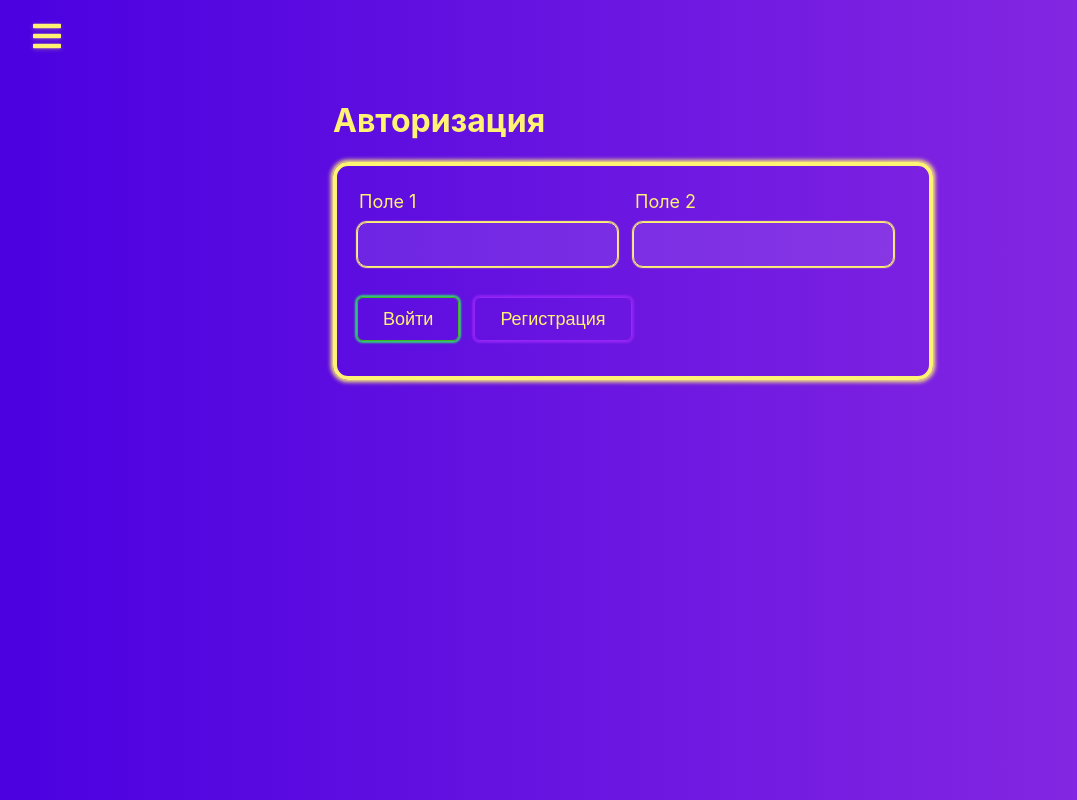
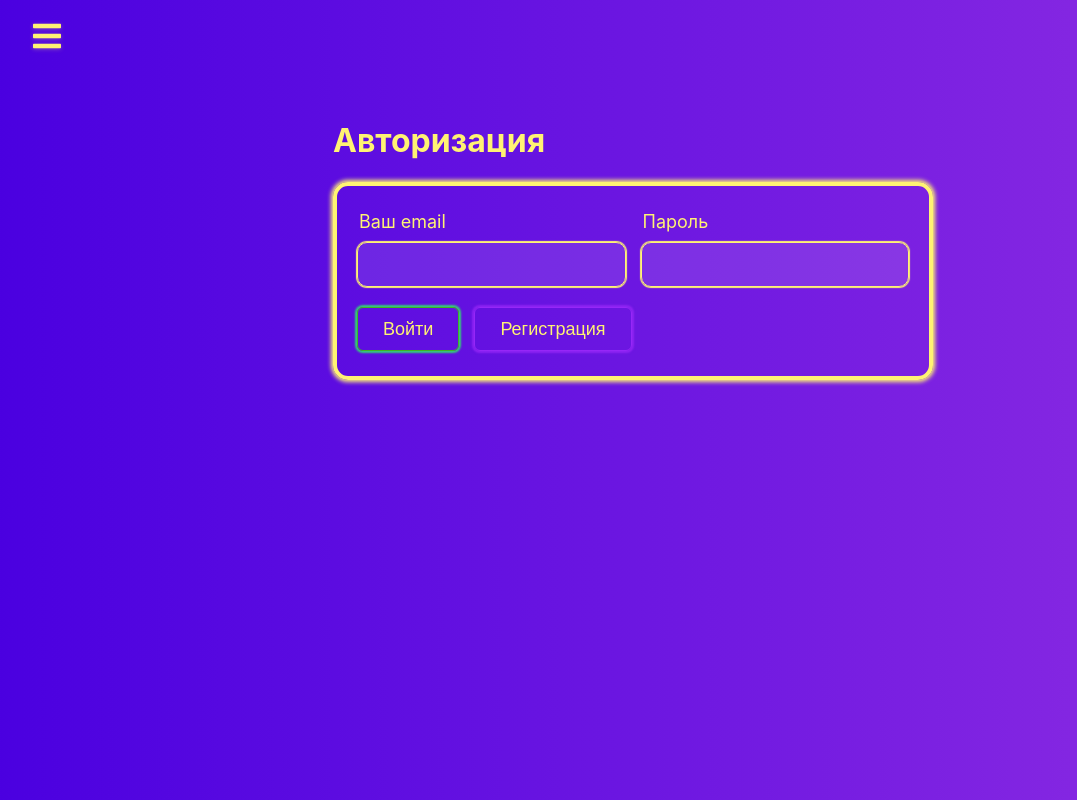
Before and after one commit to top-web-knurl/React-quiz, a React (Create React App) app: page /auth in a window 1280 px wide. Shown: the whole page, without its empty margins (7-1084 px from the left). Built offline with nearby package versions, Linux system fonts and the light colour scheme.

Commit message:
создание кастомного инпута, незначительные фиксы вёрстки, кнопок инпутов

```diff
--- a/src/components/FinishedQuiz/FinishedQuiz.module.css
+++ b/src/components/FinishedQuiz/FinishedQuiz.module.css
@@ -25,7 +25,11 @@
 .FinishedQuiz ul li svg {
     margin-left: 10px;
 }
-
+.FinishedQuiz nav{
+    display: flex;
+    flex-wrap: wrap;
+    gap: 15px;
+}
 .success {
     border-color: rgb(64, 180, 35);
     box-shadow: 0px 0px 2px 2px #2af366d3;
@@ -43,3 +47,9 @@
 .fail svg {
     color: #ce1e1efb;
 }
+
+@media (max-width:600px){
+    .FinishedQuiz button{
+        flex: 100%;
+    }
+}
--- a/src/components/UI/Button/Button.module.css
+++ b/src/components/UI/Button/Button.module.css
@@ -1,8 +1,6 @@
 
 .Button{
     font-size: 18px;
-    margin-right: 15px;
-    margin-bottom: 10px;
     display: inline-block;
     background: transparent;
     line-height: 1;
--- a/src/components/UI/Form/Form.module.css
+++ b/src/components/UI/Form/Form.module.css
@@ -13,14 +13,10 @@
     border: none;
     margin: 0;
     padding: 10px 5px;
-}
-
-.Form fieldset:last-child {
-    border: none;
+    gap: 15px;
 }
 
 .Form fieldset label {
-    padding-right: 15px;
     flex: auto;
 }
 
@@ -30,31 +26,10 @@
     width: 100%;
 }
 
-.Form legend {
-    font-size: 18px;
-    line-height: 1.2;
-    margin: 0 0 10px;
+
+@media (max-width:480px) {
+    .Form button{
+        flex: 100%;
+        width: 100%;
+    }
 }
-
-.Form input {
-    display: inline-block;
-    font-size: 16px;
-    color: #FFF373;
-    background: rgba(255, 255, 255, 0.1);
-    box-shadow: 0px 0px 1px 1px #fff373;
-    border: 1px solid #FFF373;
-    border-radius: 10px;
-    height: 45px;
-    margin: 0 10px 10px 0;
-    padding: 5px 15px;
-}
-
-.Form input:focus {
-    outline: none;
-    border-color: rgba(156, 42, 250, 0.9);
-    box-shadow: 0px 0px 1px 1px rgba(156, 42, 250, 0.7);
-}
-
-.Form input::placeholder {
-    color: #FFF373;
-}
--- /dev/null
+++ b/src/components/UI/Input/Input.jsx
@@ -0,0 +1,30 @@
+import React from "react";
+import classes from './Input.module.css';
+
+
+function isInValid({valid, touched, shouldValidate}) {
+    return !valid && touched && shouldValidate;
+}
+
+const Input = props => {
+    const { value, disabled, type = 'text', legend, onChange, errorMessage} = props;
+    const { Input } = classes;
+
+    return (
+        <label className={`${Input} ${isInValid(props) ? 'invalid' : null}`}>
+            {legend ? <legend>{legend}</legend> : null}
+            <input
+                className={Input}
+                disabled={disabled}
+                type={type}
+                value={value}
+                onChange={onChange}
+            />
+
+            {errorMessage ? <span>{errorMessage}</span> : null}
+        </label>
+    )
+
+}
+
+export default Input;
--- /dev/null
+++ b/src/components/UI/Input/Input.module.css
@@ -0,0 +1,47 @@
+.Input input {
+    display: inline-block;
+    font-size: 16px;
+    color: #FFF373;
+    background: rgba(255, 255, 255, 0.1);
+    box-shadow: 0px 0px 1px 1px #fff373;
+    border: 1px solid #FFF373;
+    border-radius: 10px;
+    height: 45px;
+    margin: 0;
+    padding: 5px 15px;
+}
+
+.Input legend {
+    font-size: 18px;
+    line-height: 1.2;
+    margin: 0 0 10px;
+}
+
+.Input input:disabled {
+    opacity: .7;
+}
+
+.Input input:focus {
+    outline: none;
+    border-color: rgba(156, 42, 250, 0.9);
+    box-shadow: 0px 0px 1px 1px rgba(156, 42, 250, 0.7);
+}
+
+.Input input::placeholder {
+    color: #FFF373;
+}
+.Input span{
+    display: inline-block;
+    line-height: 1.1;
+    font-weight: 600;
+    padding-top: 5px;
+    padding-left: 5px;
+    color: #ff0000;
+}
+.Input.invalid {
+    color: #ff0000;
+}
+.Input.invalid  input {
+    border-color: #ff0000;
+    box-shadow: none;
+}
--- a/src/containers/Auth/Auth.jsx
+++ b/src/containers/Auth/Auth.jsx
@@ -2,6 +2,7 @@ import React, { Component } from "react";
 import classes from "./Auth.module.css";
 import Button from "../../components/UI/Button/Button";
 import Form from "../../components/UI/Form/Form";
+import Input from "../../components/UI/Input/Input";
 class Auth extends Component {
 
   loginHandler = () => {
@@ -20,14 +21,17 @@ class Auth extends Component {
 
           <Form>
             <fieldset>
-              <label >
-                <legend>Поле 1</legend>
-                <input type="text" />
-              </label>
-              <label >
-                <legend>Поле 2</legend>
-                <input type="text" />
-              </label>
+              <Input
+                legend='Ваш email'
+                type="Email"
+              >
+              </Input>
+              <Input
+                legend='Пароль'
+                type="password"
+              >
+              </Input>
+
 
             </fieldset>
             <fieldset>
--- a/src/containers/Auth/Auth.module.css
+++ b/src/containers/Auth/Auth.module.css
@@ -3,6 +3,7 @@
     justify-content: center;
     margin-top: 10vh;
     flex-grow: 1;
+    padding: 20px;
 }
 .Auth > div{
     width: 100%;
--- a/src/containers/Quiz/Quiz.module.css
+++ b/src/containers/Quiz/Quiz.module.css
@@ -2,7 +2,7 @@
     display: flex;
     justify-content: center;
     flex-grow: 1;
-    padding: 100px 35px;
+    padding: 100px 20px;
 }
 .QuizWrapper{
     max-width: 660px;
--- a/src/index.css
+++ b/src/index.css
@@ -18,8 +18,17 @@ ul, ol{
   padding: 0;
   margin: 0;
 }
-
+main{
+  padding: 0 15px;
+}
 button a{
   text-decoration: none;
   color: inherit;
 }
+hr{
+  padding: 0;
+  margin: 20px 0;
+  flex: 100%;
+  width: 100%;
+  border: 1px solid #FFF373;
+}
```
